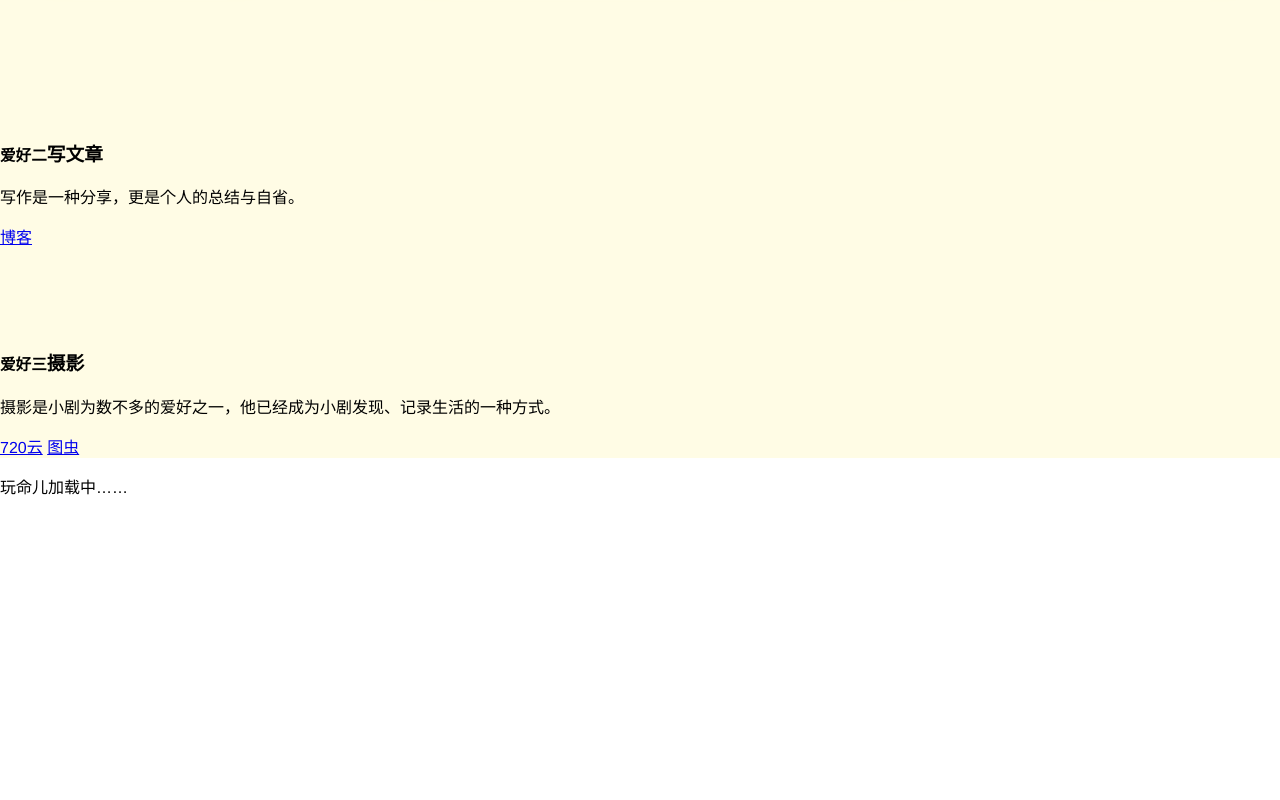
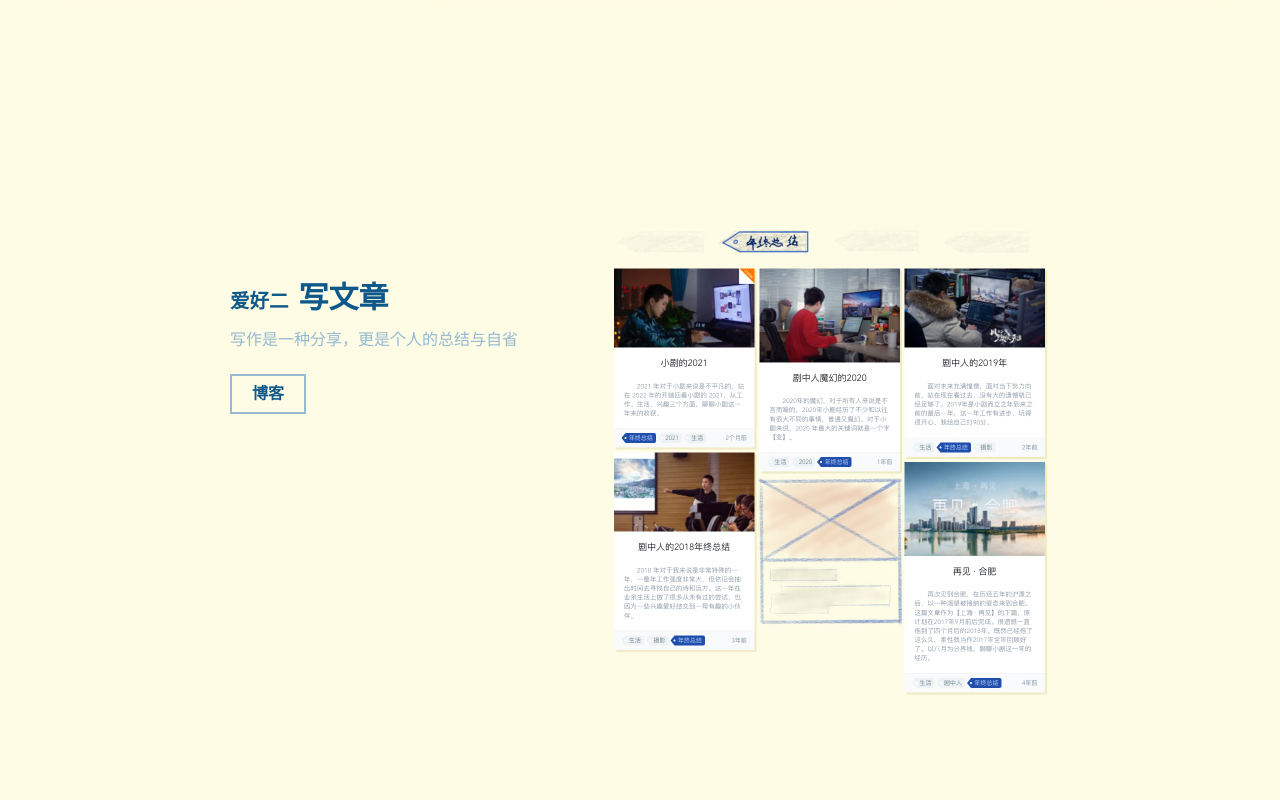
Before and after one commit to bh-lay/t.bh-lay.com, a plain HTML site: page aboutme/index.html in a window 1280 px wide. Shown: the part 2300-3100 px from the top of the page. Before the commit the page ends 2814 px from the top, so only its background shows below. Drawn offline with Linux system fonts and the light colour scheme.

Commit message:
feat: 完成博客部分 UI 开发

```diff
--- a/aboutme/index.html
+++ b/aboutme/index.html
@@ -48,7 +48,7 @@
     <div class="section-inner hobby-coding">
       <div class="hobby-info">
         <h3><small>爱好一</small>写代码</h3>
-        <p>热衷于用代码构建细腻的交互。</p>
+        <p>热衷于用代码构建细腻的交互</p>
         <a href="https://github.com/bh-lay">Github</a>
       </div>
       <div class="hobby-detail">
@@ -75,14 +75,17 @@
         </div>
       </div>
     </div>
-    <div class="hobby-writting">
+    <div class="section-inner hobby-writting">
       <div class="hobby-info">
         <h3><small>爱好二</small>写文章</h3>
-        <p>写作是一种分享，更是个人的总结与自省。</p>
+        <p>写作是一种分享，更是个人的总结与自省</p>
         <a href="http://bh-lay.com/blog?tag=%E5%B9%B4%E7%BB%88%E6%80%BB%E7%BB%93">博客</a>
       </div>
+      <div class="hobby-detail">
+        <img src="./images/blog.jpg" alt="博客" width="880" height="960" />
+      </div>
     </div>
-    <div class="hobby-photograph">
+    <div class="section-inner hobby-photograph">
       <div class="hobby-info">
         <h3><small>爱好三</small>摄影</h3>
         <p>摄影是小剧为数不多的爱好之一，他已经成为小剧发现、记录生活的一种方式。</p>
@@ -90,6 +93,17 @@
 
           <a href="https://720yun.com/u/19023widcyv">720云</a>
           <a href="https://bh-lay.tuchong.com/">图虫</a>
+        </div>
+      </div>
+      <div class="hobby-detail">
+        <div class="photograph-group">
+
+        </div>
+        <div class="photograph-group">
+
+        </div>
+        <div class="photograph-group">
+
         </div>
       </div>
     </div>
--- a/aboutme/style.css
+++ b/aboutme/style.css
@@ -198,37 +198,47 @@ html,body {
   font-size: 18px;
   color: #4d85b0;
 }
-
+/* hobby info*/
+.hobby-info {}
+.hobby-info h3 {
+  margin: 0 0 .3em;
+  font-size: 30px;
+}
+.hobby-info h3 small {
+  margin-right: 10px;
+  font-size: .65em
+}
+.hobby-info p {
+  margin: 0 0 1.5em;
+  font-size: 16px;
+}
+.hobby-info a {
+  display: inline-block;
+  padding: 10px 20px;
+  border: 2px solid #333;
+  text-decoration: none;
+  line-height: 1em;
+  font-size: 16px;
+  font-weight: bold;
+  transition: .2s;
+}
+/* hobby coding */
 .hobby-coding {
-  margin-bottom: 160px;
+  margin-bottom: 240px;
 }
 .hobby-coding .hobby-info {
   margin-bottom: 40px;
   text-align: center;
 }
 .hobby-coding .hobby-info h3 {
-  margin: 0 0 .3em;
-  font-size: 28px;
   color: #453008;
 }
-.hobby-coding .hobby-info h3 small {
-  margin-right: 10px;
-}
 .hobby-coding .hobby-info p {
-  margin: 0 0 1.5em;
-  font-size: 16px;
   color: #b8a37a;
 }
 .hobby-coding .hobby-info a {
-  display: inline-block;
-  padding: 10px 20px;
-  border: 2px solid #b8a37a;
-  text-decoration: none;
-  line-height: 1em;
-  font-size: 16px;
-  font-weight: bold;
+  border-color: #b8a37a;
   color: #5c410a;
-  transition: .2s;
 }
 .hobby-coding .hobby-info a:hover {
   background: #f5ebd6;
@@ -292,8 +302,68 @@ html,body {
     order: 1
   }
 }
-
+/* hobby writting */
 .hobby-writting {
-  margin-bottom: 100px;
+  display: flex;
+  justify-content: center;
+  margin-bottom: 200px;
+}
+.hobby-writting .hobby-info {
+  width: 340px;
+  padding: 50px 40px 0 0
+}
+.hobby-writting .hobby-info h3 {
+  color: #0f598a;
+}
+.hobby-writting .hobby-info p {
+  color: #94b9d1;
+}
+.hobby-writting .hobby-info a {
+  border-color: #94b9d1;
+  color: #0f598a;
+}
+.hobby-writting .hobby-info a:hover {
+  background: #ecf4f9;
+}
+.hobby-writting .hobby-info a:active {
+  background: #dbe2f0;
+}
+.hobby-writting .hobby-detail {
+  width: 440px;
+}
+.hobby-writting .hobby-detail img{
+  width: 440px;
+  height: 480px;
+}
+/* hobby photograph */
+.hobby-photograph .hobby-info {
+  margin-bottom: 40px;
+  text-align: center;
+}
+.hobby-photograph .hobby-info h3 {
+  margin: 0 0 .3em;
+  font-size: 28px;
+  color: #453008;
+}
+.hobby-photograph .hobby-info h3 small {
+  margin-right: 10px;
+}
+.hobby-photograph .hobby-info p {
+  margin: 0 0 1.5em;
+  font-size: 16px;
+  color: #b8a37a;
 }
 /* section hobby end */
+.hobby-photograph {
+  padding-bottom: 100px
+}
+.hobby-photograph .hobby-detail {
+  display: flex;
+  gap: 30px;
+}
+.photograph-group {
+  width: 370px;
+  height: 500px;
+  flex-grow: 1;
+  border: 1px solid #333;
+}
```
Also changed, not shown: aboutme/images/blog.jpg (added).
